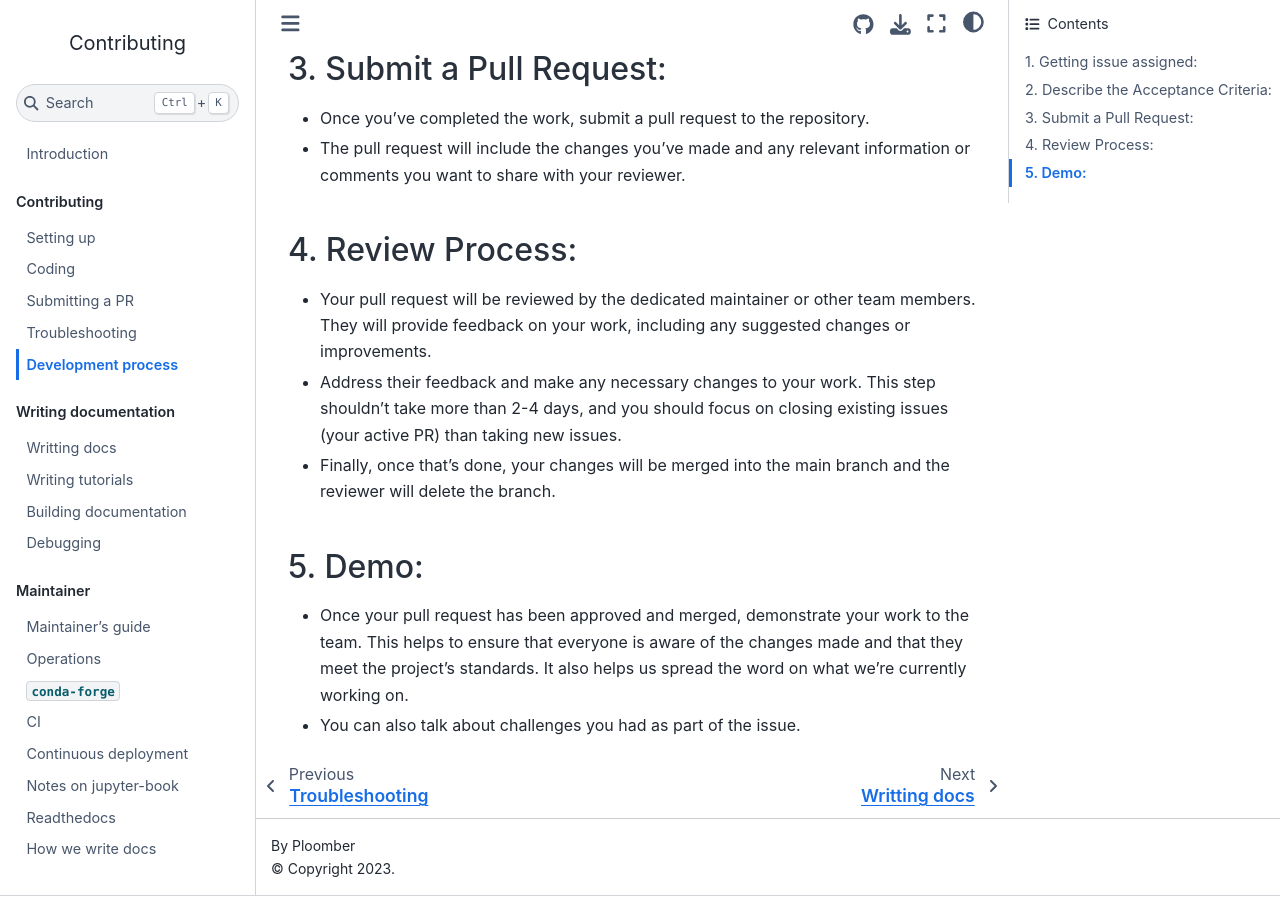
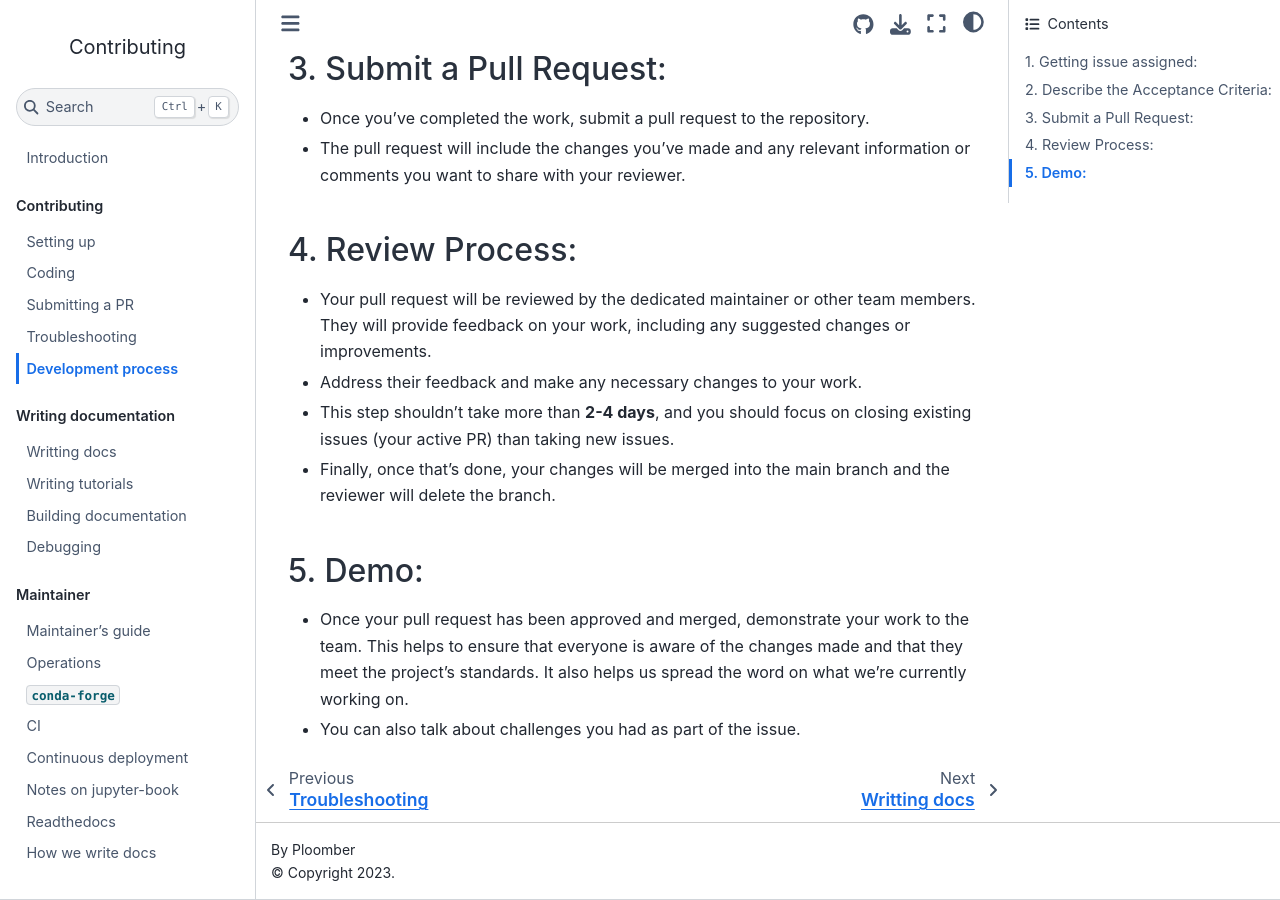
Before and after one commit to ploomber/contributing, a Jupyter Book: the page built from contributing/developer-guide.md, in a window 1280 px wide and 900 px high, scrolled down 1336 px. Built offline with Jupyter Book 1.0.4 settings and Sphinx 7.4.7 and the Sphinx Book theme 1.1.4, drawn with Linux system fonts in a browser that asks for light colours.

Commit message:
Formatting

```diff
--- a/contributing/developer-guide.md
+++ b/contributing/developer-guide.md
@@ -48,7 +48,7 @@
 - Your pull request will be reviewed by the dedicated maintainer or other team members.
   They will provide feedback on your work, including any suggested changes or improvements.
 - Address their feedback and make any necessary changes to your work.
-  This step shouldn't take more than 2-4 days, and you should
+- This step shouldn't take more than **2-4 days**, and you should
 focus on closing existing issues (your active PR) than taking new issues.
 - Finally, once that's done, your changes will be merged into the main branch and the reviewer
 will delete the branch.
```
